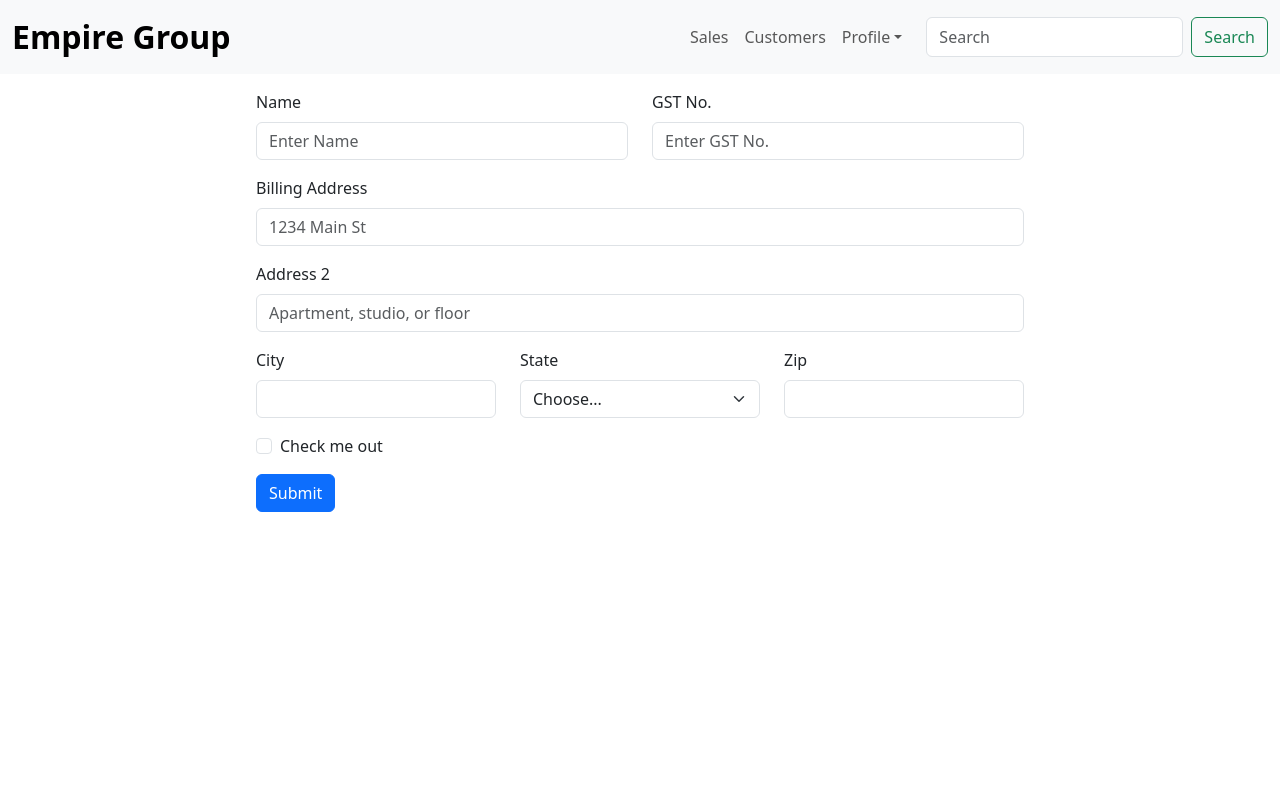
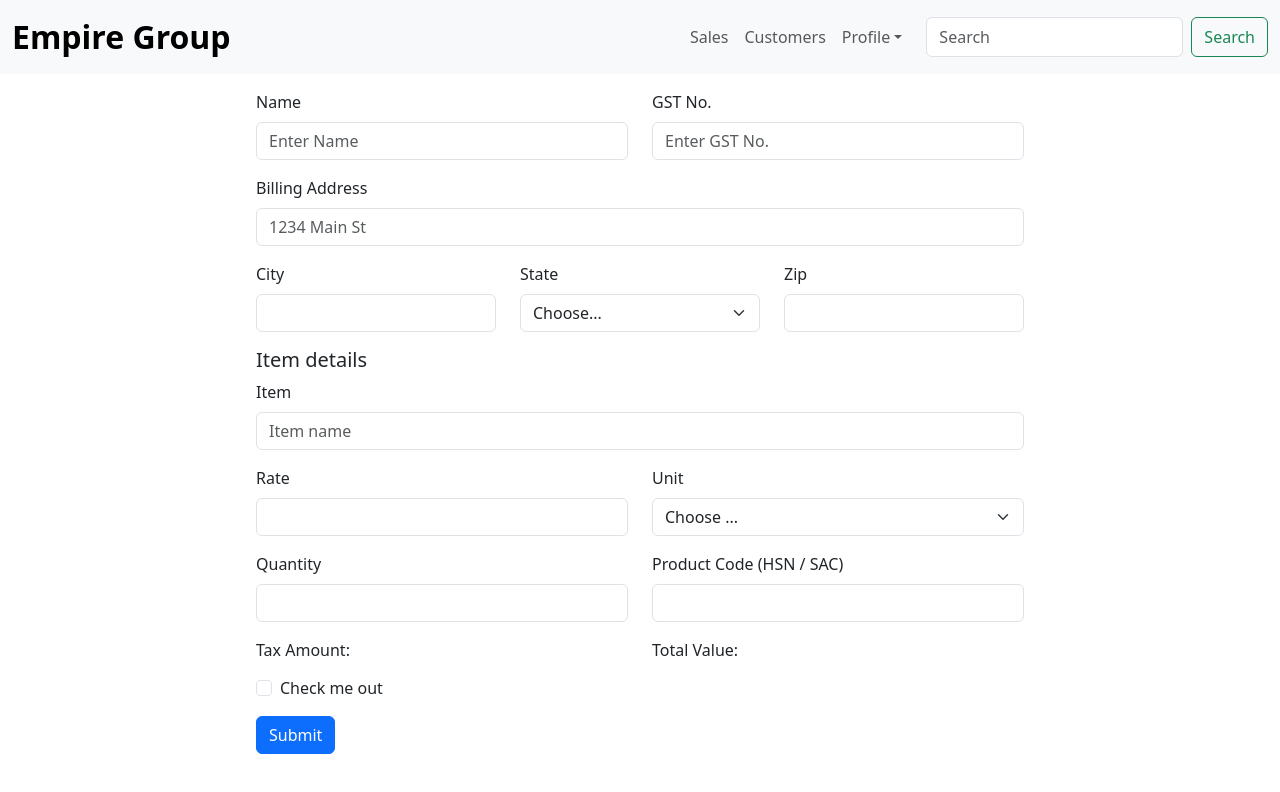
Before and after one commit to sachiningale1998/billingapp, a React (Create React App) app: page /createInvoice in a window 1280 px wide. Shown: the top 792 px of the page. Built offline with nearby package versions, Linux system fonts and the light colour scheme.

Commit message:
Item details form created

```diff
--- a/package.json
+++ b/package.json
@@ -10,7 +10,7 @@
     "react": "^18.3.1",
     "react-bootstrap": "^2.10.4",
     "react-dom": "^18.3.1",
-    "react-router-dom": "^6.3.0",
+    "react-router-dom": "^6.3.",
     "react-scripts": "5.0.1",
     "web-vitals": "^2.1.4"
   },
--- a/src/App.js
+++ b/src/App.js
@@ -1,6 +1,7 @@
 // import logo from './logo.svg';
 import './App.css';
 import 'bootstrap/dist/css/bootstrap.min.css';
+
 import CustomRoutes from './customRoutes/CustomRoutes';
 
 function App() {
--- a/src/components/Buttons/Button1.js
+++ b/src/components/Buttons/Button1.js
@@ -6,7 +6,7 @@
     let navigate = useNavigate()
 
     const handleClick=()=>{
-        navigate("/createInvoice")
+        navigate("/create")
     }
 
   return (
--- a/src/components/CreateInvoice/NewInvoiceForm.js
+++ b/src/components/CreateInvoice/NewInvoiceForm.js
@@ -1,4 +1,4 @@
-import React from 'react'
+import React from 'react';
 import Button from 'react-bootstrap/Button';
 import Col from 'react-bootstrap/Col';
 import Form from 'react-bootstrap/Form';
@@ -26,11 +26,6 @@
         <Form.Control placeholder="1234 Main St" />
       </Form.Group>
 
-      <Form.Group className="mb-3" controlId="formGridAddress2">
-        <Form.Label>Address 2</Form.Label>
-        <Form.Control placeholder="Apartment, studio, or floor" />
-      </Form.Group>
-
       <Row className="mb-3">
         <Form.Group as={Col} controlId="formGridCity">
           <Form.Label>City</Form.Label>
@@ -51,6 +46,60 @@
         </Form.Group>
       </Row>
 
+      <Row>
+        <h5>Item details</h5>
+      </Row>
+
+      <Form.Group className="mb-3" controlId="formGridAddress1">
+        <Form.Label>Item</Form.Label>
+        <Form.Control placeholder="Item name" />
+      </Form.Group>
+
+      <Row className="mb-3">
+        <Form.Group as={Col} controlId="formGridCity">
+          <Form.Label>Rate</Form.Label>
+          <Form.Control />
+        </Form.Group>
+
+        <Form.Group as={Col} controlId="formGridState">
+          <Form.Label>Unit</Form.Label>
+          <Form.Select defaultValue="Choose unit...">
+            <option>Choose ...</option>
+            <option>Brass</option>
+            <option>Number</option>
+            <option>Piece</option>
+            <option>Bag</option>
+            <option>Meter</option>
+            <option>Each</option>
+            <option>Kg.</option>
+            <option>Feet</option>
+            <option>Box</option>
+            <option>Liter/Ltr</option>
+          </Form.Select>
+        </Form.Group>
+      </Row>
+
+      <Row className="mb-3">
+        <Form.Group as={Col} controlId="formGridCity">
+          <Form.Label>Quantity</Form.Label>
+          <Form.Control />
+        </Form.Group>
+
+        <Form.Group as={Col} controlId="formGridZip">
+          <Form.Label>{"Product Code (HSN / SAC)"}</Form.Label>
+          <Form.Control />
+        </Form.Group>
+      </Row>
+
+      <Row>
+      <Form.Group as={Col} controlId="formGridCity">
+          <Form.Label><h6>Tax Amount: {}</h6></Form.Label>
+        </Form.Group>
+      <Form.Group as={Col} controlId="formGridCity">
+          <Form.Label><h6>Total Value: {}</h6></Form.Label>
+        </Form.Group>
+      </Row>
+
       <Form.Group className="mb-3" id="formGridCheckbox">
         <Form.Check type="checkbox" label="Check me out" />
       </Form.Group>
--- a/src/components/Sales/SalesHeader.js
+++ b/src/components/Sales/SalesHeader.js
@@ -11,7 +11,7 @@
           </div>
           <div className='flexBtns'>
             <div className="flexBtn1">
-              <Button1 />
+              <Button1 onC/>
             </div>
           </div>
         </div>
--- a/src/index.js
+++ b/src/index.js
@@ -11,6 +11,7 @@
     <BrowserRouter>
       <App />
     </BrowserRouter>
+
 );
 
 // If you want to start measuring performance in your app, pass a function
--- a/src/styles/newInvoiceForm.css
+++ b/src/styles/newInvoiceForm.css
@@ -3,3 +3,10 @@
     margin: auto;
     text-align: left;
 }
+
+@media all and (max-width: 480px) {
+    .newInvoiceForm_Parent {
+        width: 90%;
+        margin: auto;
+    }
+  }
--- a/src/styles/salesHeader.css
+++ b/src/styles/salesHeader.css
@@ -6,7 +6,7 @@
     align-items: center;
 }
 .salesHeading{
-    font-size: 40px;
+    font-size: 0px;
 }
 .flexBtns{
     /* border: 1px solid black; */
```
